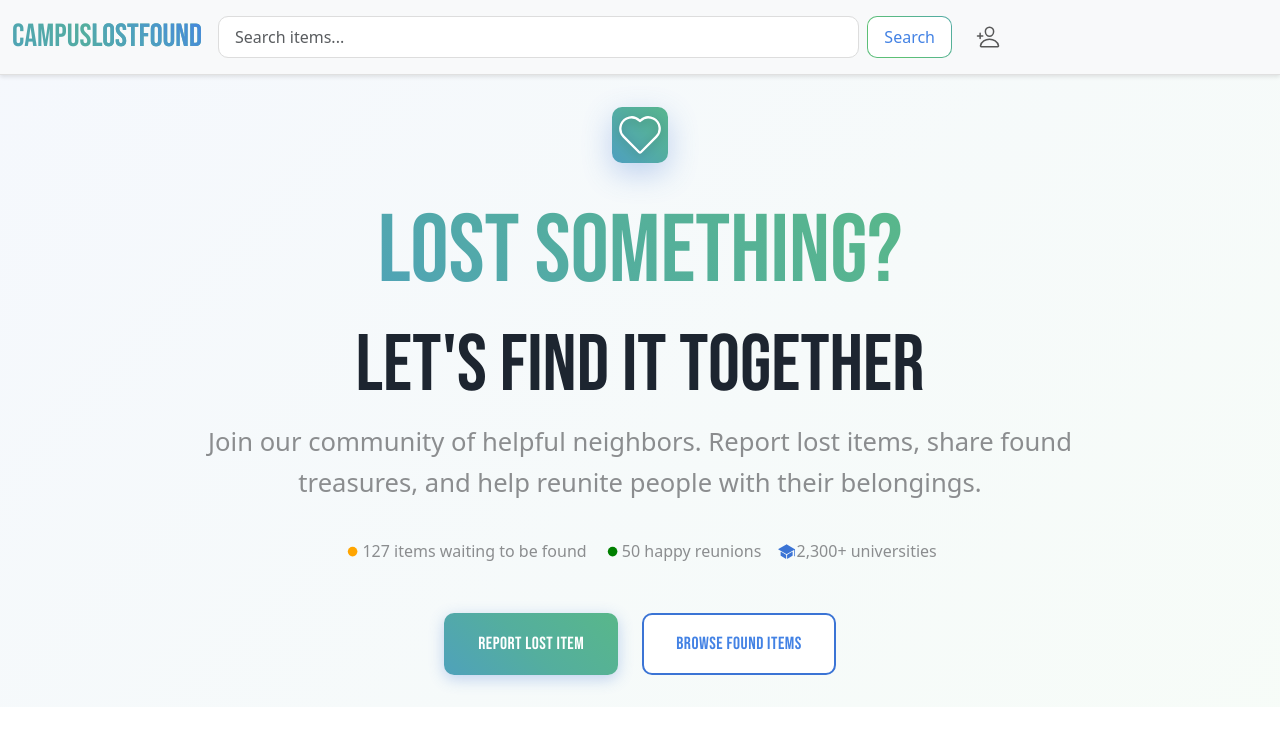
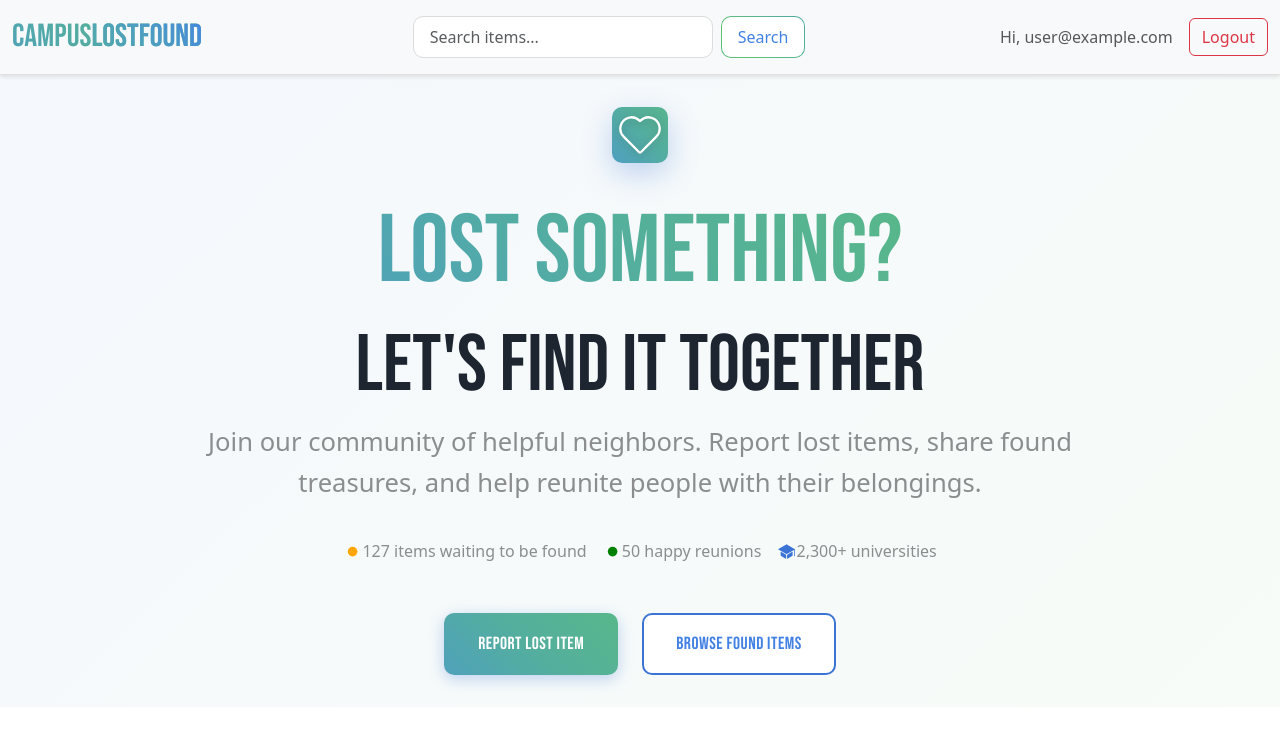
Before and after one commit to DevwithHahsir/CampusLostFound, a React (Vite) app: page / in a window 1280 px wide. Shown: the top 730 px of the page. Built offline with nearby package versions, Linux system fonts and the light colour scheme; no server answers; sample sign-in values are in the browser's storage.

Commit message:
Simplify navbar with direct Firebase auth and Bootstrap layout

```diff
--- a/src/componenets/navbar/Navbar.css
+++ b/src/componenets/navbar/Navbar.css
@@ -105,8 +105,9 @@
 
 .log-btn {
     display: flex;
-    justify-content: flex-end;
+    justify-content: flex-start;
     align-items: center;
+
 }
 
 
@@ -172,6 +173,15 @@
 
 .icon {
     font-size: 1.2rem;
+}
+
+
+
+
+.active-user {
+    border: 1px solid;
+    display: flex !important;
+    justify-content: flex-end !important;
 }
 
 /* User Avatar Styles */
--- a/src/componenets/navbar/Navbar.jsx
+++ b/src/componenets/navbar/Navbar.jsx
@@ -1,203 +1,95 @@
-import React from "react";
-import { Link, useNavigate } from "react-router-dom";
+import { useEffect, useState } from "react";
+import { Link } from "react-router-dom";
+import { getAuth, onAuthStateChanged, signOut } from "firebase/auth";
 import "./Navbar.css";
-import { IoPersonAddOutline } from "react-icons/io5";
-import { TfiComment } from "react-icons/tfi";
-import { useAuth } from "../../AuthContext/AuthContext";
-const Navbar = () => {
-  const { user, isAuthenticated, logout } = useAuth();
-  const navigate = useNavigate();
 
-  const handleLogout = async () => {
-    const result = await logout();
-    if (result.success) {
-      navigate("/"); // Use navigate instead of window.location.href
+export default function Navbar() {
+  const [user, setUser] = useState(null); // store logged in user
+  const auth = getAuth();
+
+  useEffect(() => {
+    const unsubscribe = onAuthStateChanged(auth, (currentUser) => {
+      if (currentUser) {
+        setUser(currentUser); // user logged in
+      } else {
+        setUser(null); // user logged out
       }
+    });
+
+    return () => unsubscribe(); // cleanup
+  }, [auth]);
+
+  const handleLogout = () => {
+    signOut(auth);
   };
 
   return (
     <nav className="navbar navbar-expand-lg navbar-light bg-light">
       <div className="container-fluid">
-        {/* Logo Container */}
+        {/* Logo/Brand */}
         <Link className="navbar-brand" to="/">
-          {/* <img
-            src={logo}
-            alt="Campus Lost & Found"
-            width="100"
-            height="100"
-            className="d-inline-block align-text-top"
-          /> */}
           Campus<span className="sub-logo">LostFound</span>
         </Link>
 
-        {/* Navbar Toggle Button for Mobile */}
+        {/* Mobile toggle button */}
         <button
           className="navbar-toggler"
           type="button"
           data-bs-toggle="collapse"
-          data-bs-target="#navbarSupportedContent"
-          aria-controls="navbarSupportedContent"
+          data-bs-target="#navbarContent"
+          aria-controls="navbarContent"
           aria-expanded="false"
           aria-label="Toggle navigation"
         >
           <span className="navbar-toggler-icon"></span>
         </button>
 
-        <div className="collapse navbar-collapse" id="navbarSupportedContent">
-          {/* Navigation Links */}
-          {/* <ul className="navbar-nav me-auto mb-2 mb-lg-0">
-            <li className="nav-item">
-              <a className="nav-link active" aria-current="page" href="#">
-                Home
-              </a>
-            </li>
-            <li className="nav-item">
-              <a className="nav-link" href="#">
-                Lost Items
-              </a>
-            </li>
-            <li className="nav-item">
-              <a className="nav-link" href="#">
-                Found Items
-              </a>
-            </li>
-            <li className="nav-item dropdown">
-              <a
-                className="nav-link dropdown-toggle"
-                href="#"
-                id="navbarDropdown"
-                role="button"
-                data-bs-toggle="dropdown"
-                aria-expanded="false"
-              >
-                Categories
-              </a>
-              <ul className="dropdown-menu" aria-labelledby="navbarDropdown">
-                <li>
-                  <a className="dropdown-item" href="#">
-                    Electronics
-                  </a>
-                </li>
-                <li>
-                  <a className="dropdown-item" href="#">
-                    Books
-                  </a>
-                </li>
-                <li>
-                  <a className="dropdown-item" href="#">
-                    Clothing
-                  </a>
-                </li>
-                <li>
-                  <hr className="dropdown-divider" />
-                </li>
-                <li>
-                  <a className="dropdown-item" href="#">
-                    Others
-                  </a>
-                </li>
-              </ul>
-            </li>
-            <li className="nav-item">
-              <a className="nav-link" href="#">
-                Report Item
-              </a>
-            </li>
-          </ul> */}
-
-          {/* Search Bar */}
-          <form className="d-flex search-bar">
+        {/* Collapsible content */}
+        <div className="collapse navbar-collapse" id="navbarContent">
+          {/* Center - Search Bar */}
+          <div className="mx-auto">
+            <form className="d-flex">
               <input
                 className="form-control me-2"
                 type="search"
                 placeholder="Search items..."
                 aria-label="Search"
+                style={{ width: "300px" }}
               />
               <button className="btn btn-outline-success" type="submit">
                 Search
               </button>
             </form>
+          </div>
 
-          {/* User Actions */}
-          <ul className="navbar-nav ms-3">
-            {isAuthenticated ? (
-              // Show user menu when authenticated
+          {/* Right - User Actions */}
+          <div className="navbar-nav">
+            {user ? (
               <>
-                <li className="nav-item dropdown">
-                  <a
-                    className="nav-link dropdown-toggle d-flex align-items-center"
-                    href="#"
-                    id="userDropdown"
-                    role="button"
-                    data-bs-toggle="dropdown"
-                    aria-expanded="false"
+                <span className="navbar-text me-3">Hi, {user.email}</span>
+                <div className="log-btn">
+
+                <button
+                  onClick={handleLogout}
+                  className="btn btn-outline-danger"
                   >
-                    <div className="user-avatar me-2">
-                      {(user?.displayName || user?.email?.split("@")[0])
-                        ?.charAt(0)
-                        ?.toUpperCase()}
+                  Logout
+                </button>
                   </div>
-                    <span className="user-name">
-                      {user?.displayName || user?.email?.split("@")[0]}
-                    </span>
-                  </a>
-                  <ul
-                    className="dropdown-menu dropdown-menu-end"
-                    aria-labelledby="userDropdown"
-                  >
-                    <li>
-                      <span className="dropdown-item-text">
-                        <strong>Signed in as:</strong>
-                        <br />
-                        <small>{user?.email}</small>
-                      </span>
-                    </li>
-                    <li>
-                      <hr className="dropdown-divider" />
-                    </li>
-                    <li>
-                      <Link className="dropdown-item" to="/dashboard">
-                        <i className="bi bi-person-circle me-2"></i>Dashboard
-                      </Link>
-                    </li>
-                    <li>
-                      <Link className="dropdown-item" to="/report">
-                        <i className="bi bi-plus-circle me-2"></i>Report Item
-                      </Link>
-                    </li>
-                    <li>
-                      <hr className="dropdown-divider" />
-                    </li>
-                    <li>
-                      <button
-                        className="dropdown-item text-danger"
-                        onClick={handleLogout}
-                      >
-                        <i className="bi bi-box-arrow-right me-2"></i>Logout
-                      </button>
-                    </li>
-                  </ul>
-                </li>
               </>
             ) : (
-              // Show only icon for account creation when not authenticated
               <>
-                <li className="nav-item">
-                  <Link
-                    className="nav-link d-flex align-items-center"
-                    to="/signup"
-                    title="Create Account"
-                  >
-                    <IoPersonAddOutline className="icon" size={24} />
+                <Link to="/login" className="btn btn-outline-primary me-2">
+                  Login
                 </Link>
-                </li>
+                <Link to="/signup" className="btn btn-primary">
+                  Signup
+                </Link>
               </>
             )}
-          </ul>
+          </div>
         </div>
       </div>
     </nav>
   );
-};
-
-export default Navbar;
+}
```
Lines whose indentation alone changed are shown as unchanged.
